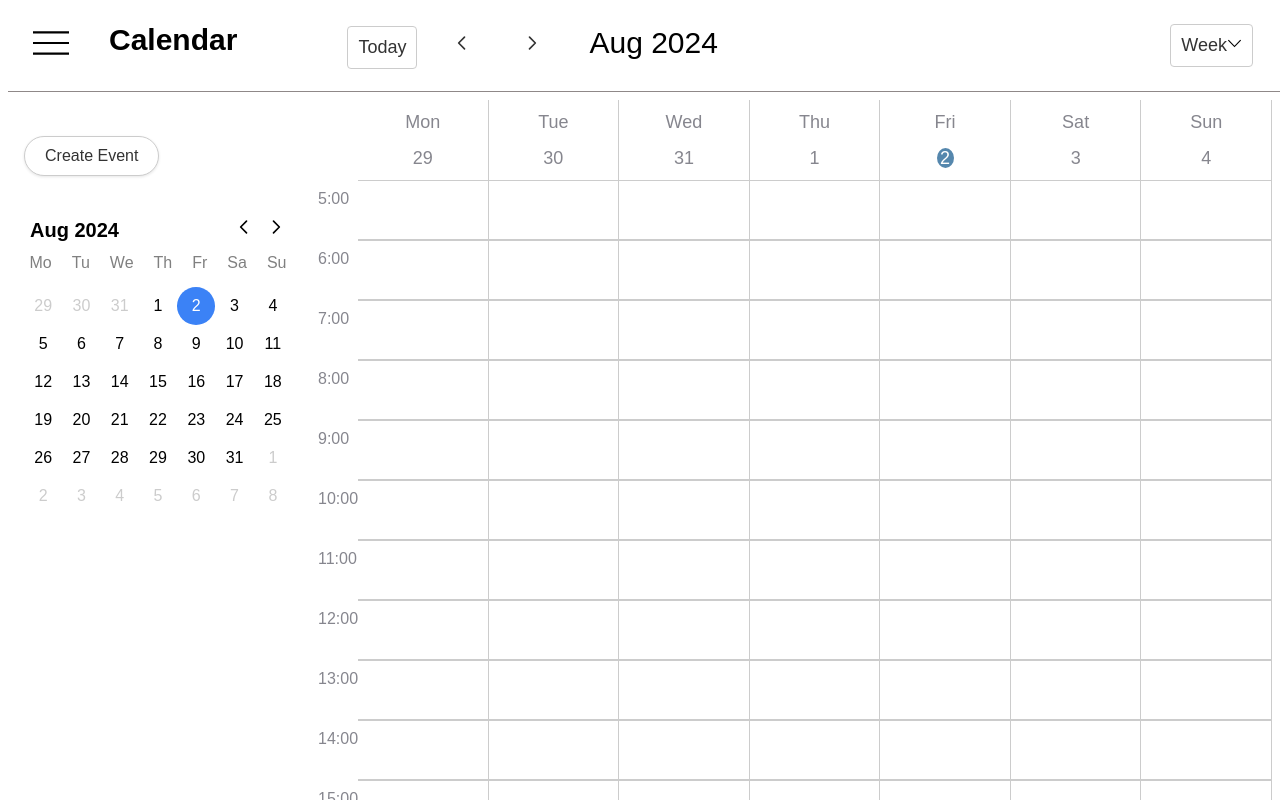
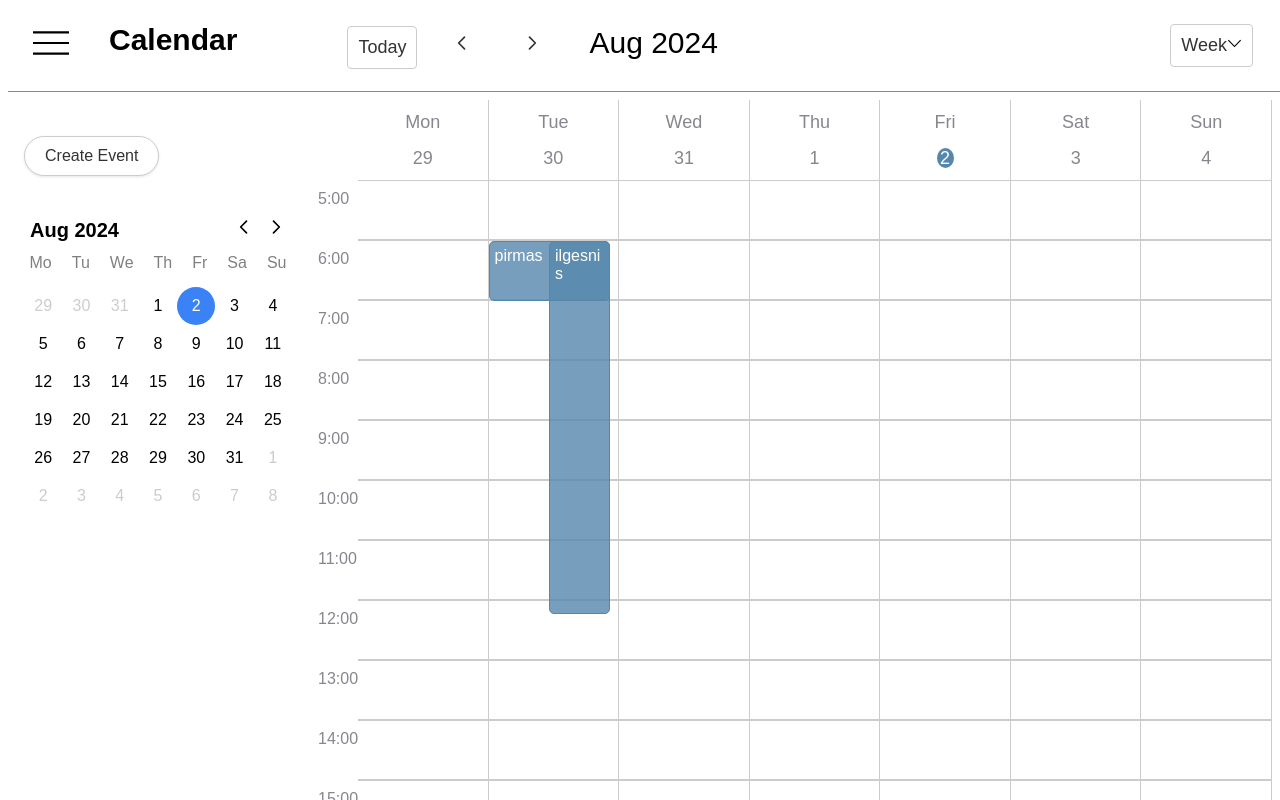
Before and after one commit to RokasMesk/Google_Calendar_REACT_TS, a React (Create React App) app: page / in a window 1280 px wide. Shown: the top 800 px of the page. Built offline with nearby package versions, Linux system fonts and the light colour scheme; data requests are answered from the project's data file.

Commit message:
single day events

```diff
--- a/db.json
+++ b/db.json
@@ -1,32 +1,25 @@
 {
   "events": [
     {
-      "id": "1722258882737-3379",
-      "eventTitle": "asd",
-      "startDateTime": "Mon Jul 29 2024 11:00:00 GMT+0300 (Eastern European Summer Time)",
-      "endDateTime": "Mon Jul 29 2024 12:00:00 GMT+0300 (Eastern European Summer Time)",
-      "description": "asd"
+      "id": "1722321102992-4475",
+      "eventTitle": "pirmas",
+      "startDateTime": "Tue Jul 30 2024 09:00:00 GMT+0300 (Eastern European Summer Time)",
+      "endDateTime": "Tue Jul 30 2024 10:00:00 GMT+0300 (Eastern European Summer Time)",
+      "description": "qqqqqqq"
     },
     {
-      "id": "1722258894773-7310",
-      "eventTitle": "asdasdsadsa",
-      "startDateTime": "Mon Jul 29 2024 11:30:00 GMT+0300 (Eastern European Summer Time)",
-      "endDateTime": "Mon Jul 29 2024 17:00:00 GMT+0300 (Eastern European Summer Time)",
-      "description": "asd"
+      "id": "1722321108473-420",
+      "eventTitle": "asdasd",
+      "startDateTime": "Wed Aug 07 2024 09:00:00 GMT+0300 (Eastern European Summer Time)",
+      "endDateTime": "Wed Aug 07 2024 10:00:00 GMT+0300 (Eastern European Summer Time)",
+      "description": "asdasd"
     },
     {
-      "id": "1722259313854-5874",
-      "eventTitle": "qwe",
-      "startDateTime": "Sun Aug 04 2024 10:00:00 GMT+0300 (Eastern European Summer Time)",
-      "endDateTime": "Sun Aug 04 2024 11:00:00 GMT+0300 (Eastern European Summer Time)",
-      "description": "qwe"
-    },
-    {
-      "id": "1722259452928-1717",
-      "eventTitle": "asd",
-      "startDateTime": "Wed Jul 31 2024 09:00:00 GMT+0300 (Eastern European Summer Time)",
-      "endDateTime": "Wed Jul 31 2024 10:00:00 GMT+0300 (Eastern European Summer Time)",
-      "description": "asdqwdq"
+      "id": "1722321124975-3105",
+      "eventTitle": "ilgesnis",
+      "startDateTime": "Tue Jul 30 2024 09:00:00 GMT+0300 (Eastern European Summer Time)",
+      "endDateTime": "Tue Jul 30 2024 15:13:00 GMT+0300 (Eastern European Summer Time)",
+      "description": "asdasd"
     }
   ]
 }
--- a/src/Header/header.module.css
+++ b/src/Header/header.module.css
@@ -19,7 +19,7 @@
   position: fixed;
   top: 0;
   width: 100%;
-  z-index: 2;
+  z-index: 100;
 }
 .headerGroupControls {
   margin-right: 100px;
--- a/src/Modal/createEventModal.module.css
+++ b/src/Modal/createEventModal.module.css
@@ -3,7 +3,7 @@
 }
 .modal {
   position: fixed;
-  z-index: 3;
+  z-index: 1000;
   left: 0;
   top: 0;
   width: 100%;
--- a/src/WeekCalendar/CalendarCells.tsx
+++ b/src/WeekCalendar/CalendarCells.tsx
@@ -3,34 +3,48 @@ import { DAYS_IN_WEEK, CELLS_IN_COLUMN } from '../constants';
 import { createArray } from '../utils';
 import { getCellDateForWeekCalendar, getStartOfWeek } from '../dateUtils';
 import { Event } from '../types';
-import Eventukas from './Eventukas';
+import { useRef } from 'react';
+import CalendarEvent from './CalendarEvent';
+
 interface CalendarCellsProps {
   calendarDate: Date;
   openModal: (date: Date) => void;
-  events:Event[];
+  events: Event[];
 }
 
-const CalendarCells = ({ calendarDate, openModal, events }: CalendarCellsProps) => {
+const CalendarCells = ({
+  calendarDate,
+  openModal,
+  events,
+}: CalendarCellsProps) => {
   const handleCellClick = (date: Date) => {
     openModal(date);
-    console.log(events);
   };
-  const startOfWeek = getStartOfWeek(calendarDate);
-  console.log(startOfWeek);
+
+  const cellRef = useRef<HTMLDivElement>(null);
+
+  const cellWidth = (cellRef.current?.offsetWidth ?? 0) - 10;
+  const cellHeight = cellRef.current?.offsetHeight;
+
   return (
-    <div className={styles.calendarCells} id='calendarCells'>
+    <div className={styles.calendarCells} id="calendarCells">
       {createArray(DAYS_IN_WEEK * CELLS_IN_COLUMN).map((_, i) => {
         const cellDate = getCellDateForWeekCalendar(calendarDate, i);
         const key = `${calendarDate.getDate()}-${calendarDate.getHours() + i}`;
-
 
         return (
           <div
             className={styles.cell}
             key={key}
             onClick={() => handleCellClick(cellDate)}
+            ref={cellRef}
           >
-            <Eventukas />
+            <CalendarEvent
+              cellWidth={cellWidth}
+              cellHeight={cellHeight}
+              events={events ?? []}
+              cellDate={cellDate}
+            />
           </div>
         );
       })}
--- /dev/null
+++ b/src/WeekCalendar/CalendarEvent.tsx
@@ -0,0 +1,48 @@
+import { MILLISECONDS } from "../constants";
+import { Event } from "../types";
+import styles from './weekCalendar.module.css';
+
+interface CalendarEventProps {
+    cellWidth: number | undefined;
+    cellHeight: number | undefined;
+    events: Event[];
+    cellDate: Date;
+}
+
+const CalendarEvent = ({ cellWidth, cellHeight, events, cellDate }: CalendarEventProps) => {
+    let numberOfOverlaps = 0;
+    return (
+        <div className={styles.calendarEventContainer}>
+            {events.map((event) => {
+
+                const startDateTime = new Date(event.startDateTime);
+                const endDateTime = new Date(event.endDateTime);
+                const duration = endDateTime.getTime() - startDateTime.getTime();
+                const eventIsInCurrentCell = startDateTime.getDate() === cellDate.getDate() && startDateTime.getHours() === cellDate.getHours();
+                const eventHeight = (duration / (MILLISECONDS)) * (cellHeight ?? 0);
+                const marginTop = ((startDateTime.getMinutes()) / 60) * (cellHeight ?? 0);
+                if (eventIsInCurrentCell && cellWidth) {
+                    numberOfOverlaps++;
+
+                        return (
+                            <div
+                                className={styles.calendarEvent}
+                                key={event.id}
+                                style={{
+                                    width: cellWidth / numberOfOverlaps,
+                                    height: eventHeight,
+                                    marginTop: marginTop,
+                                    marginLeft: (cellWidth / numberOfOverlaps) * (numberOfOverlaps - 1),
+                                }}
+                            >
+                                {event.eventTitle}
+                            </div>
+                        );
+                }
+                return null;
+            })}
+        </div>
+    );
+};
+
+export default CalendarEvent;
--- a/src/WeekCalendar/Eventukas.tsx
+++ /dev/null
@@ -1,4 +0,0 @@
-const Eventukas = () => {
-
-}
-export default Eventukas;
--- a/src/WeekCalendar/WeekCalendar.tsx
+++ b/src/WeekCalendar/WeekCalendar.tsx
@@ -3,6 +3,8 @@ import CalendarCells from './CalendarCells';
 import CalendarWeekDayHeader from './CalendarWeekDayHeader';
 import CalendarTimestamps from './CalendarTimestamps';
 import { Event } from '../types';
+import { formatYearMonthDayForKey, groupEventsByWeek } from '../utils';
+import { getStartOfWeek } from '../dateUtils';
 
 interface WeekCalendarProps {
   calendarDate: Date;
@@ -11,30 +13,22 @@ interface WeekCalendarProps {
 }
 
 function WeekCalendar({ calendarDate, openModal, events }: WeekCalendarProps) {
-
- // const [multi, single] = getEvents()
-
-
+  const groupedEvents = groupEventsByWeek(events);
   return (
     <main className={styles.calendarMain}>
       <div className={styles.multiDayEventsContainer}></div>
-      {/* <SingleDayEventsContainer  events={events} date={calendarDate}/> */}
 
       <CalendarWeekDayHeader calendarDate={calendarDate} />
       <CalendarTimestamps />
-      <CalendarCells calendarDate={calendarDate} openModal={openModal} events={events}/>
+      <CalendarCells
+        calendarDate={calendarDate}
+        openModal={openModal}
+        events={
+          groupedEvents[formatYearMonthDayForKey(getStartOfWeek(calendarDate))]
+        }
+      />
     </main>
   );
 }
 
 export default WeekCalendar;
-
-// [[single], [multi]]
-// [{
-//   '2024-07-29': []
-
-
-
-// }, {}]
-
-//Record<string for week starting on this day, event[]>
--- a/src/WeekCalendar/weekCalendar.module.css
+++ b/src/WeekCalendar/weekCalendar.module.css
@@ -59,11 +59,12 @@
 }
 
 .calendarEvent {
-  position: absolute;
+  position:absolute;
   background-color: rgba(85, 135, 173, 0.8);
   border: 1px solid rgb(85, 135, 173);
   border-radius: 5px;
   padding: 5px;
+  cursor: pointer;
   box-sizing: border-box;
   color: white;
   word-wrap: break-word;
@@ -72,7 +73,7 @@
 }
 
 .calendarEvent:hover {
-  z-index: 1000;
+  z-index: 50;
 }
 
 .weekHeader {
@@ -83,10 +84,9 @@
   background-color: var(--background-color);
   margin-top: 92px;
   top: 92px;
-
   position: sticky;
   height: 80px;
-  z-index: 1;
+  z-index: 100;
 }
 
 .calendarMain {
--- a/src/constants.ts
+++ b/src/constants.ts
@@ -1,5 +1,5 @@
 export const DAYS_IN_WEEK = 7;
 export const CELLS_IN_COLUMN = 19;
 export const CELLS_IN_MONTH_CALENDAR = 42;
-export const MILLISECONDS = (1000 * 60 * 60 * 24);
+export const MILLISECONDS = (1000 * 60 * 60);
 export const MINUTES_IN_HOUR = 60;
--- a/src/utils.ts
+++ b/src/utils.ts
@@ -1,7 +1,7 @@
+import { start } from 'repl';
 import { MINUTES_IN_HOUR } from './constants';
-import { getStartDay, getStartOfWeek } from './dateUtils';
+import { getEndOfWeek, getStartDay, getStartOfWeek } from './dateUtils';
 import { Event } from './types';
-import styles from './WeekCalendar/weekCalendar.module.css';
 export const createArray = (length: number) => {
   return new Array(length).fill(undefined);
 };
@@ -33,30 +33,31 @@ export const dateIsInRange = (
 ): boolean => {
   return startDate <= dateToCheck && endDate >= dateToCheck;
 };
-export function createEventElement(event: Event): HTMLElement {
-  const eventElement = document.createElement('div');
-  eventElement.className = styles.calendarEvent;
-  eventElement.innerHTML = `<strong>${event.eventTitle}</strong>`;
-  eventElement.addEventListener('click', (e) => {
-    e.stopPropagation();
+
+export function formatYearMonthDayForKey(date: Date): string {
+  const year = date.getFullYear();
+  const month = String(date.getMonth() + 1).padStart(2, '0');
+  const day = String(date.getDate()).padStart(2, '0');
+  return `${year}-${month}-${day}`;
+}
+
+export function groupEventsByWeek(events: Event[]): { [key: string]: Event[] } {
+  const groupedEvents: { [key: string]: Event[] } = {};
+
+  events.forEach(event => {
+    const eventDate = new Date(event.startDateTime);
+    const startOfWeekDate = getStartOfWeek(eventDate);
+    const endOfWeekDate = getEndOfWeek(eventDate);
+    const weekKey = formatYearMonthDayForKey(startOfWeekDate);
+
+    if (!groupedEvents[weekKey]) {
+      groupedEvents[weekKey] = [];
+    }
+
+    if (dateIsInRange(startOfWeekDate, endOfWeekDate, eventDate)) {
+      groupedEvents[weekKey].push(event);
+    }
   });
 
-  return eventElement;
+  return groupedEvents;
 }
-
-export function groupEventsByWeek(events: Event[]) {
-  const eventsByWeek = {};
-
-  events.forEach(event => {
-    const startOfWeek = getStartOfWeek(new Date(event.startDateTime));
-    const weekKey = startOfWeek.toISOString();
-
-    if (!eventsByWeek[weekKey]) {
-      eventsByWeek[weekKey] = [];
-    }
-
-    eventsByWeek[weekKey].push(event);
-  });
-
-  return eventsByWeek;
-}
```
